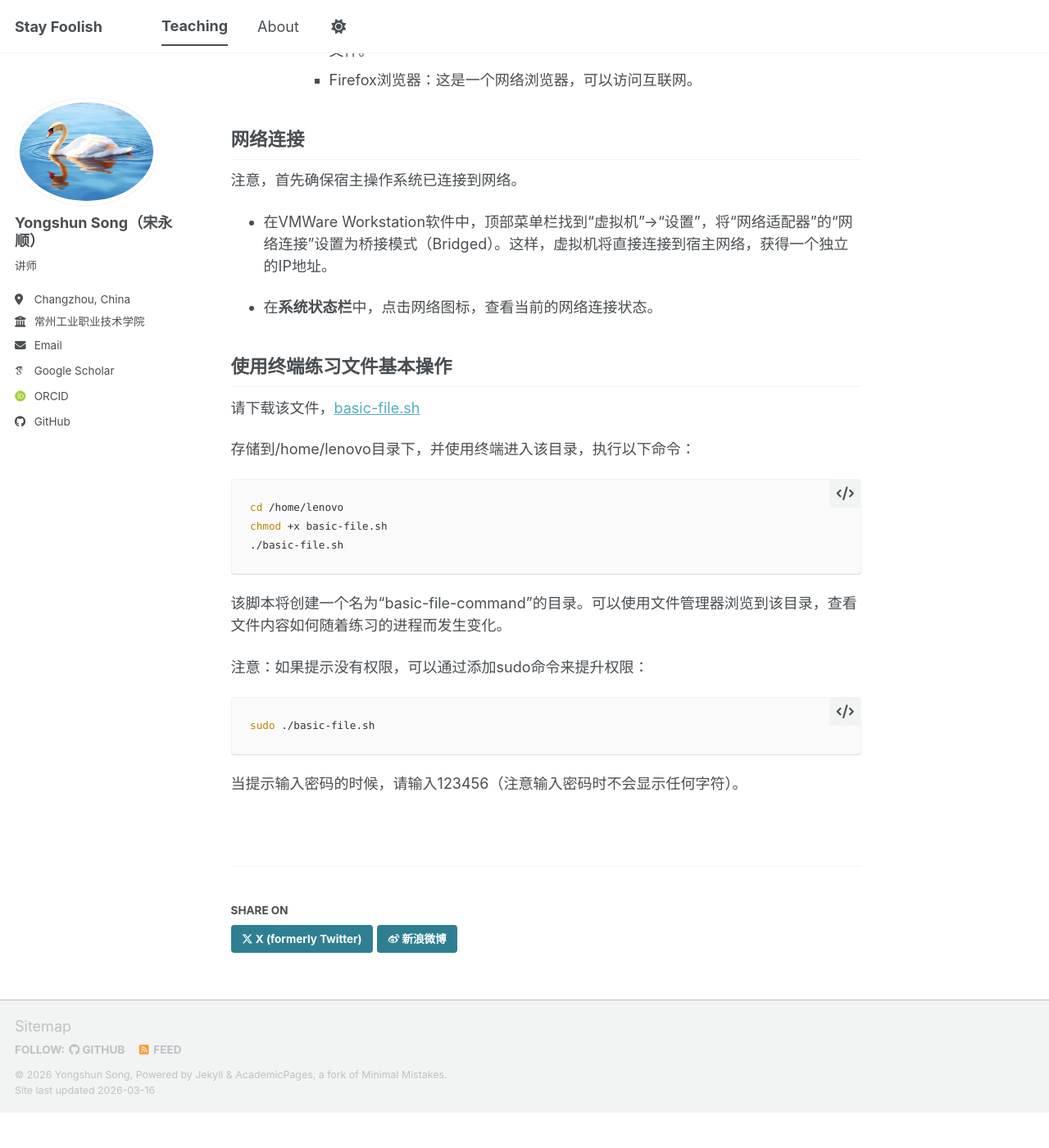
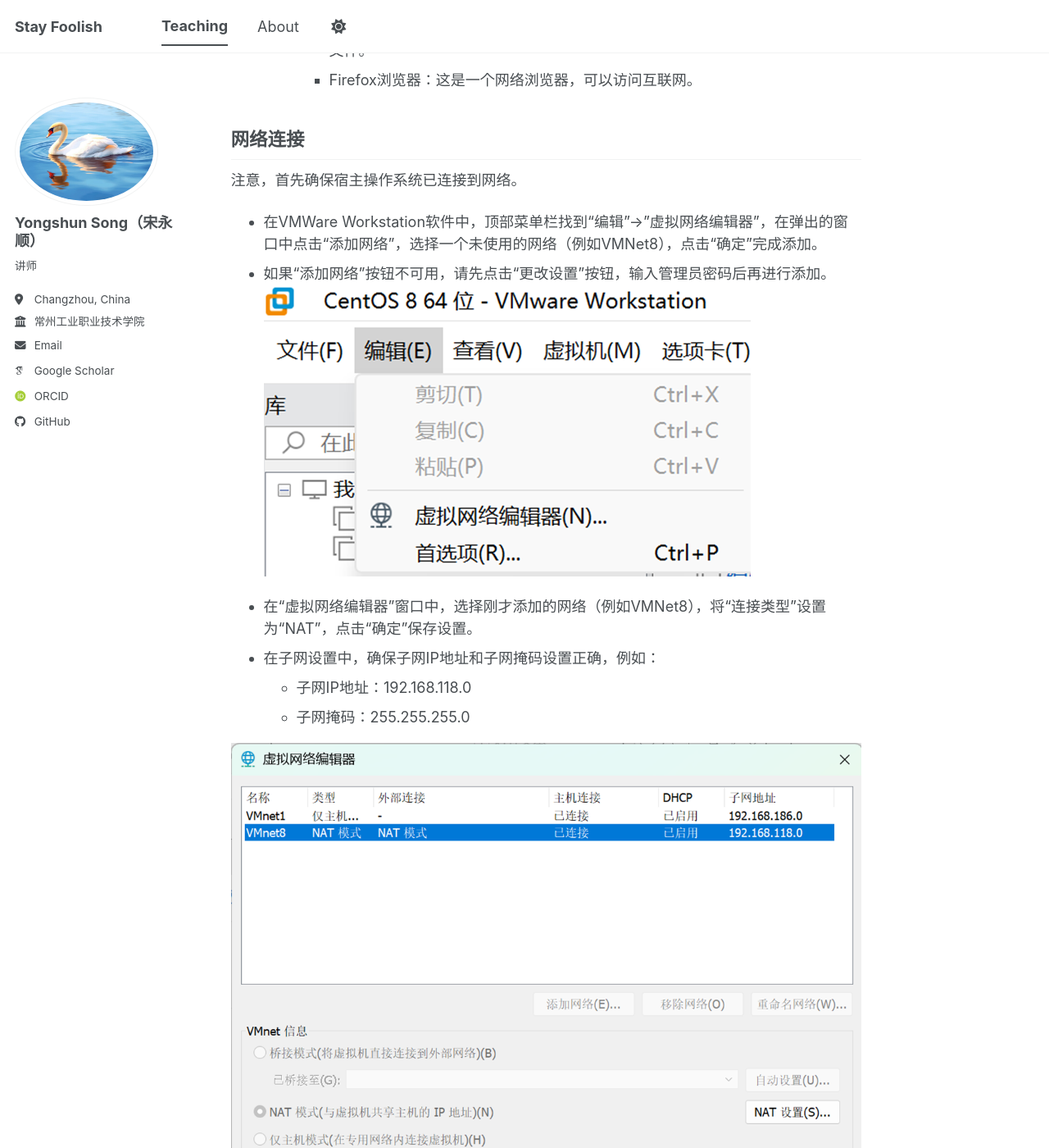
Before and after one commit to songyongshun/songyongshun.github.io, a Jekyll site: the page built from _teaching/2026-spring-teaching-1.md, in a window 1280 px wide and 1400 px high, scrolled down 768 px. Shown: the whole window at 82% size. Built offline with Jekyll 4.4.1, drawn with Linux system fonts in a browser that asks for light colours; some web fonts are replaced; a script bundle is joined from its source files by our own code; library files that are not in the unit come from our copies; before the commit the page ends 2125 px from its top, so only the background shows below that; some of the changed text lies outside the part shown.

Commit message:
修改网络连接为NAT

````diff
--- a/_teaching/2026-spring-teaching-1.md
+++ b/_teaching/2026-spring-teaching-1.md
@@ -9,7 +9,7 @@ location: "Changzhou, China"
 ---
 
 
-2026-3-11课程内容
+Linux管理-chp1
 ===========
 
 ## 熟悉linux系统界面和基本操作
@@ -33,14 +33,24 @@ location: "Changzhou, China"
 ## 网络连接
 注意，首先确保宿主操作系统已连接到网络。
 
-- 在VMWare Workstation软件中，顶部菜单栏找到“虚拟机”->“设置”，将“网络适配器”的“网络连接”设置为桥接模式（Bridged）。这样，虚拟机将直接连接到宿主网络，获得一个独立的IP地址。
+- 在VMWare Workstation软件中，顶部菜单栏找到“编辑”->"虚拟网络编辑器"，在弹出的窗口中点击“添加网络”，选择一个未使用的网络（例如VMNet8），点击“确定”完成添加。
+- 如果“添加网络”按钮不可用，请先点击“更改设置”按钮，输入管理员密码后再进行添加。
+![alt text](image.png)
 
+- 在“虚拟网络编辑器”窗口中，选择刚才添加的网络（例如VMNet8），将“连接类型”设置为“NAT”，点击“确定”保存设置。
+- 在子网设置中，确保子网IP地址和子网掩码设置正确，例如：
+  - 子网IP地址：192.168.118.0
+  - 子网掩码：255.255.255.0
+
+![alt text](image-1.png)
+
+- 在VMWare Workstation软件中，顶部菜单栏找到“虚拟机”->“设置”，将“网络适配器”的“网络连接”设置为NAS模式。
 - 在**系统状态栏**中，点击网络图标，查看当前的网络连接状态。
 
 ## 使用终端练习文件基本操作
 请下载该文件，[basic-file.sh](/files/teaching/2026-spring-teaching-1/basic-file.sh)
 
-存储到/home/lenovo目录下，并使用终端进入该目录，执行以下命令：
+存储到/home/lenovo目录下，并使用终端进入该目录，执行以下命令:
 
 ```bash
 cd /home/lenovo
````
Also changed, not shown: _teaching/image-1.png (added), _teaching/image.png (added).
